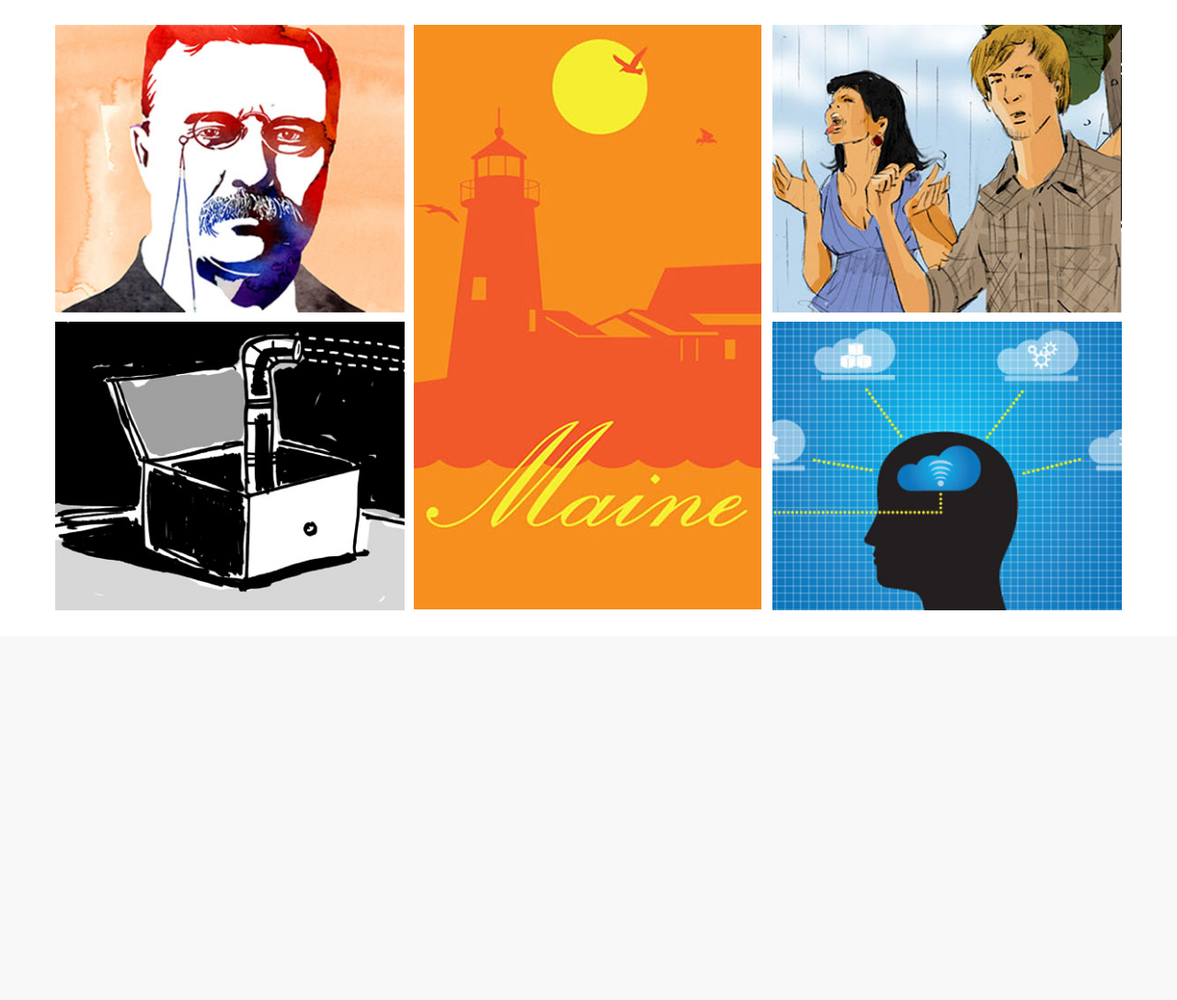
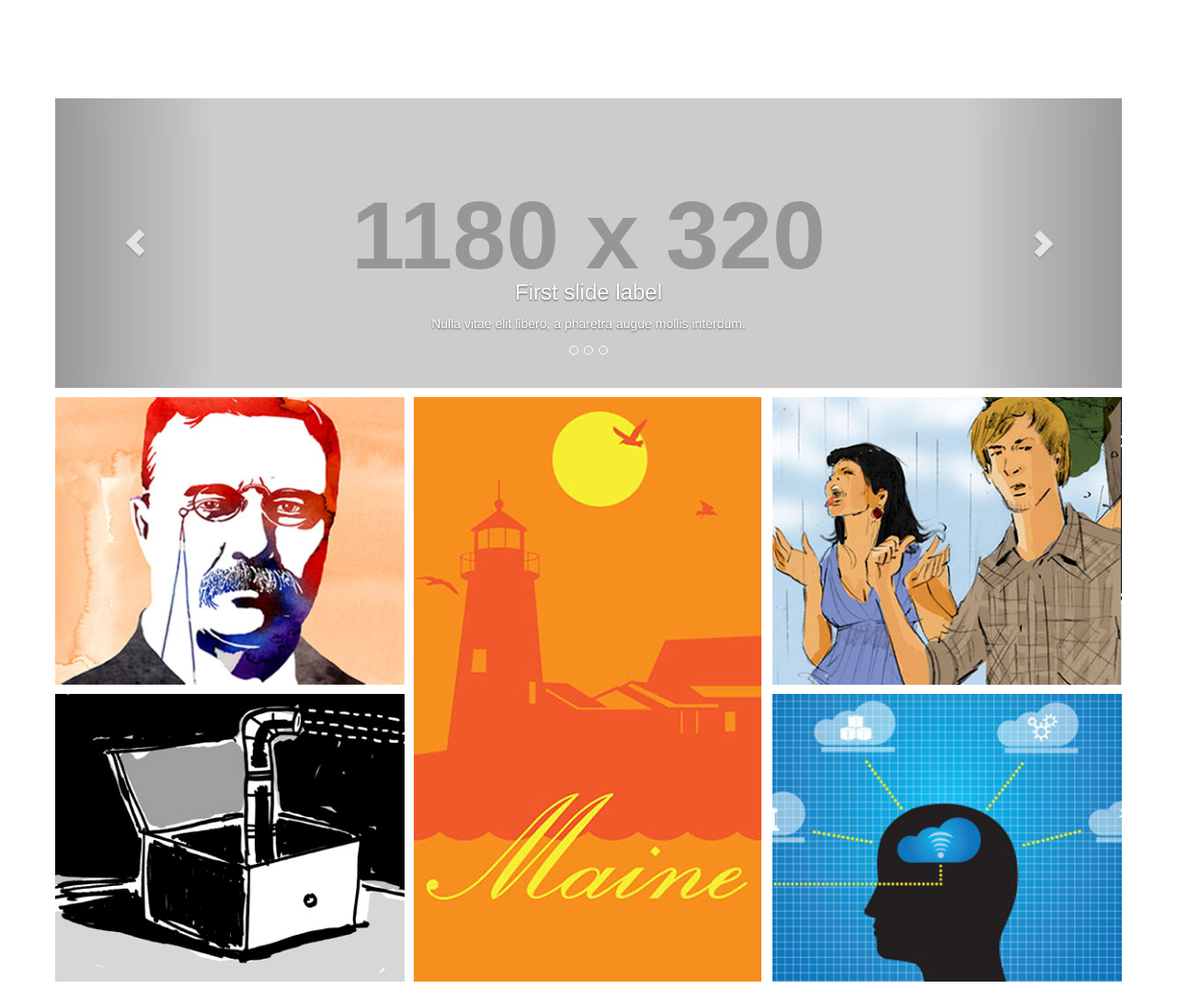
Before and after one commit to vpope/artclickercreative-v4, a PHP site: page / in a window 1280 px wide. Shown: the part 108-1196 px from the top of the page at 92% size. Before the commit the page ends 772 px from the top, so only its background shows below. Run offline with PHP 8.4, Linux system fonts and the light colour scheme; grey boxes labelled with a size stand in for pictures from a placeholder-image service; some libraries are stand-ins or nearby versions.

Commit message:
added carousel fix

```diff
--- a/css/style.css
+++ b/css/style.css
@@ -76,3 +76,22 @@ img {
 .page-scroll img {
     margin-top: 10px;
 }
+
+@media (min-width: 768px) {
+    .wrapper {
+        margin-top: 110px;
+    }
+}
+
+@media (max-width: 768px) {
+    .logo-image {
+        margin-left: 10px;
+    }
+}
+
+@media (max-width: 520px) {
+    .logo-image {
+        width: 250px;
+
+    }
+}
--- a/includes/navigation.php
+++ b/includes/navigation.php
@@ -7,7 +7,7 @@
                 <span class="icon-bar"></span>
                 <span class="icon-bar"></span>
             </button>
-            <a class="page-scroll" href="index.php"><img src="images/logo.png" /></a>
+            <a class="page-scroll" href="index.php"><img class="logo-image" src="images/logo.png" /></a>
         </div>
 
         <!-- Collect the nav links, forms, and other content for toggling -->
--- a/index.php
+++ b/index.php
@@ -7,7 +7,54 @@
     <body>
         <div class="wrapper">
             <?php include "includes/navigation.php"; ?>
+
             <div class="container">
+                <div class="row">
+
+                    <div class="col-xs-12">
+                        <div id="carousel-example-captions" class="carousel slide" data-ride="carousel">
+                            <ol class="carousel-indicators">
+                                <li data-target="#carousel-example-captions" data-slide-to="0"></li>
+                                <li data-target="#carousel-example-captions" data-slide-to="1"></li>
+                                <li data-target="#carousel-example-captions" data-slide-to="2"></li>
+                            </ol>
+                            <div class="carousel-inner" role="listbox">
+                                <div class="item active">
+                                    <img data-src="holder.js/900x500/auto/#777:#777" alt="900x500" src="http://placehold.it/1180x320" data-holder-rendered="true">
+                                    <div class="carousel-caption">
+                                        <h3>First slide label</h3>
+                                        <p>Nulla vitae elit libero, a pharetra augue mollis interdum.</p>
+                                    </div>
+                                </div>
+                                <div class="item">
+                                    <img data-src="holder.js/900x500/auto/#666:#666" alt="900x500" src="http://placehold.it/1180x320" data-holder-rendered="true">
+                                    <div class="carousel-caption">
+                                        <h3>Second slide label</h3>
+                                        <p>Lorem ipsum dolor sit amet, consectetur adipiscing elit.</p>
+                                    </div>
+                                </div>
+                                <div class="item">
+                                    <img data-src="holder.js/900x500/auto/#555:#5555" alt="900x500" src="http://placehold.it/1180x320" data-holder-rendered="true">
+                                    <div class="carousel-caption">
+                                        <h3>Third slide label</h3>
+                                        <p>Praesent commodo cursus magna, vel scelerisque nisl consectetur.</p>
+                                    </div>
+                                </div>
+                            </div>
+                            <a class="left carousel-control" href="#carousel-example-captions" role="button" data-slide="prev">
+                                <span class="glyphicon glyphicon-chevron-left"></span>
+                                <span class="sr-only">Previous</span>
+                            </a>
+                            <a class="right carousel-control" href="#carousel-example-captions" role="button" data-slide="next">
+                                <span class="glyphicon glyphicon-chevron-right"></span>
+                                <span class="sr-only">Next</span>
+                            </a>
+                        </div>
+
+                    </div>
+
+                </div>
+
                 <div class="row">
                     <div class="col-sm-4 image-item">
                         <img src="images/Illustration.jpg" alt="" />
```
